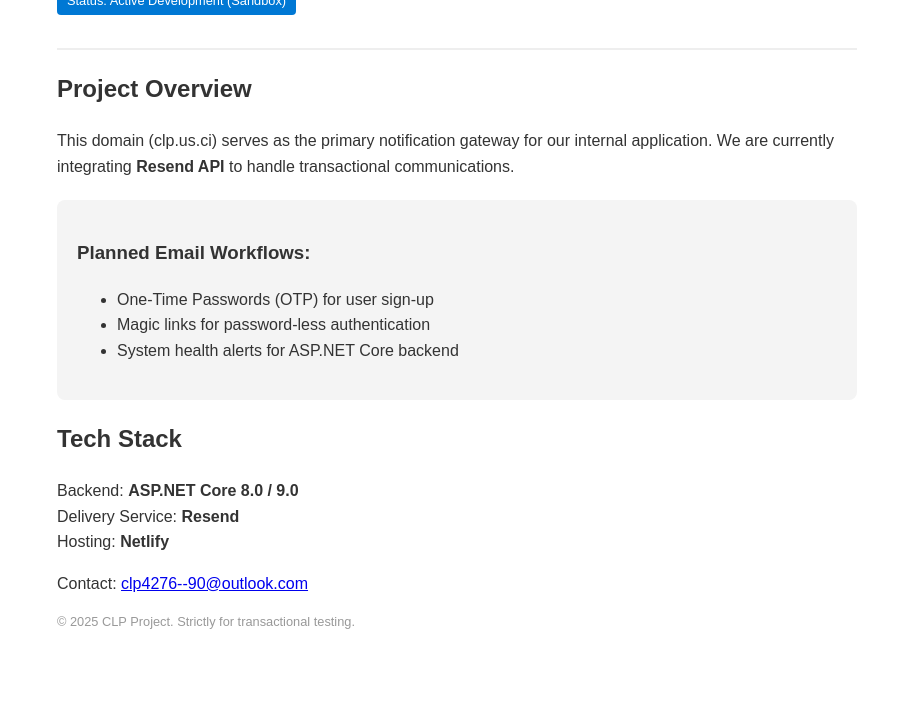
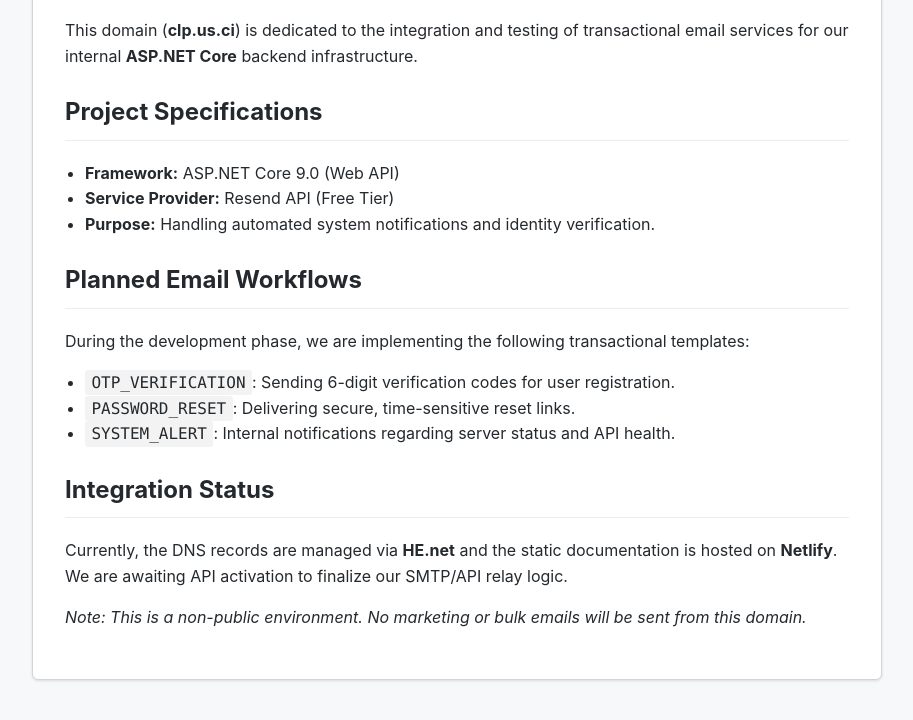
Before and after one commit to clp2019/clp-website, a plain HTML site: page index.html in a window 1280 px wide. Shown: the part 160-880 px from the top of the page, without its empty margins (183-1096 px from the left). Before the commit the page ends 846 px from the top, so only its background shows below. Drawn offline with Linux system fonts and the light colour scheme.

Commit message:
Update index.html

```diff
--- a/index.html
+++ b/index.html
@@ -2,44 +2,43 @@
 <html lang="en">
 <head>
     <meta charset="UTF-8">
-    <title>CLP Authentication Services - Development Portal</title>
+    <meta name="viewport" content="width=device-width, initial-scale=1.0">
+    <title>CLP Project | Developer Documentation & Status</title>
     <style>
-        body { font-family: sans-serif; line-height: 1.6; max-width: 800px; margin: 0 auto; padding: 40px; color: #333; }
-        .header { border-bottom: 2px solid #eee; padding-bottom: 20px; }
-        .feature-box { background: #f4f4f4; padding: 20px; border-radius: 8px; margin: 20px 0; }
-        .tech-tag { display: inline-block; background: #0078d4; color: white; padding: 4px 10px; border-radius: 4px; font-size: 0.8rem; }
+        body { font-family: -apple-system, BlinkMacSystemFont, "Segoe UI", Helvetica, Arial, sans-serif; line-height: 1.6; color: #24292e; max-width: 850px; margin: 0 auto; padding: 40px 20px; background-color: #f6f8fa; }
+        .container { background: #ffffff; border: 1px solid #d1d5da; border-radius: 6px; padding: 32px; box-shadow: 0 1px 3px rgba(27,31,35,0.12); }
+        .badge { background-color: #2188ff; color: white; padding: 3px 10px; border-radius: 12px; font-size: 12px; font-weight: 600; vertical-align: middle; }
+        h1 { border-bottom: 1px solid #eaecef; padding-bottom: 10px; font-size: 2rem; }
+        h2 { margin-top: 24px; border-bottom: 1px solid #eaecef; padding-bottom: 8px; }
+        code { background-color: rgba(27,31,35,0.05); padding: 0.2em 0.4em; border-radius: 3px; font-family: SFMono-Regular, Consolas, "Liberation Mono", Menlo, monospace; }
+        ul { padding-left: 20px; }
     </style>
 </head>
 <body>
-    <div class="header">
-        <h1>CLP Authentication & Notification System</h1>
-        <p class="tech-tag">Status: Active Development (Sandbox)</p>
+    <div class="container">
+        <h1>CLP Authentication Gateway <span class="badge">Development</span></h1>
+
+        <p>This domain (<strong>clp.us.ci</strong>) is dedicated to the integration and testing of transactional email services for our internal <strong>ASP.NET Core</strong> backend infrastructure.</p>
+
+        <h2>Project Specifications</h2>
+        <ul>
+            <li><strong>Framework:</strong> ASP.NET Core 9.0 (Web API)</li>
+            <li><strong>Service Provider:</strong> Resend API (Free Tier)</li>
+            <li><strong>Purpose:</strong> Handling automated system notifications and identity verification.</li>
+        </ul>
+
+        <h2>Planned Email Workflows</h2>
+        <p>During the development phase, we are implementing the following transactional templates:</p>
+        <ul>
+            <li><code>OTP_VERIFICATION</code>: Sending 6-digit verification codes for user registration.</li>
+            <li><code>PASSWORD_RESET</code>: Delivering secure, time-sensitive reset links.</li>
+            <li><code>SYSTEM_ALERT</code>: Internal notifications regarding server status and API health.</li>
+        </ul>
+
+        <h2>Integration Status</h2>
+        <p>Currently, the DNS records are managed via <strong>HE.net</strong> and the static documentation is hosted on <strong>Netlify</strong>. We are awaiting API activation to finalize our SMTP/API relay logic.</p>
+
+        <p><em>Note: This is a non-public environment. No marketing or bulk emails will be sent from this domain.</em></p>
     </div>
-
-    <section>
-        <h2>Project Overview</h2>
-        <p>This domain (clp.us.ci) serves as the primary notification gateway for our internal application. We are currently integrating <strong>Resend API</strong> to handle transactional communications.</p>
-    </section>
-
-    <div class="feature-box">
-        <h3>Planned Email Workflows:</h3>
-        <ul>
-            <li>One-Time Passwords (OTP) for user sign-up</li>
-            <li>Magic links for password-less authentication</li>
-            <li>System health alerts for ASP.NET Core backend</li>
-        </ul>
-    </div>
-
-    <section>
-        <h2>Tech Stack</h2>
-        <p>Backend: <strong>ASP.NET Core 8.0 / 9.0</strong><br>
-           Delivery Service: <strong>Resend</strong><br>
-           Hosting: <strong>Netlify</strong></p>
-    </section>
-
-    <footer>
-        <p>Contact: <a href="mailto:你的注册邮箱">clp4276--90@outlook.com</a></p>
-        <p style="font-size: 0.8rem; color: #999;">&copy; 2025 CLP Project. Strictly for transactional testing.</p>
-    </footer>
 </body>
 </html>
```
